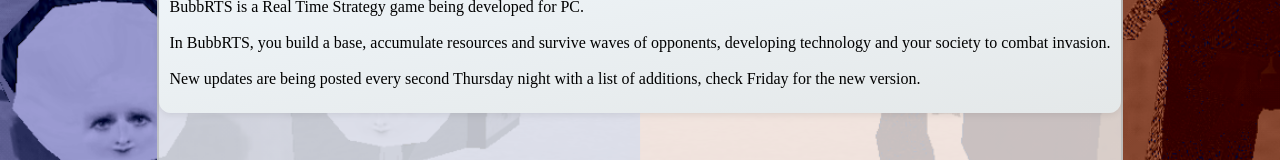
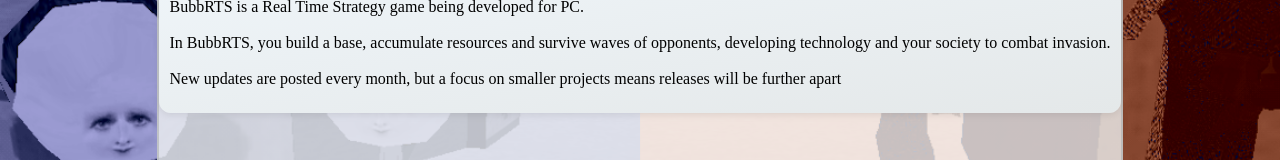
Before and after one commit to tribubb/tribubb.github.io, a Next.js app: page /BubbRTS/bubbRTSLanding in a window 1280 px wide. Shown: the part 189-349 px from the top of the page. Built offline with nearby package versions, Linux system fonts and the light colour scheme.

Commit message:
Time update, background gradient slowed

```diff
--- a/src/pages/BubbRTS/bubbRTSLanding.tsx
+++ b/src/pages/BubbRTS/bubbRTSLanding.tsx
@@ -19,7 +19,7 @@
               <div className={styles.basicBorder}>
                   <p>BubbRTS is a Real Time Strategy game being developed for PC.</p> <br/>
                   <p>In BubbRTS, you build a base, accumulate resources and survive waves of opponents, developing technology and your society to combat invasion.</p><br/>
-                  <p>New updates are being posted every second Thursday night with a list of additions, check Friday for the new version.</p>
+                  <p>New updates are posted every month, but a focus on smaller projects means releases will be further apart</p>
               </div>
           </div>
 
--- a/src/styles/globals.css
+++ b/src/styles/globals.css
@@ -53,7 +53,7 @@
     color: rgb(var(--foreground-rgb));
     background: linear-gradient( to bottom, rgb(var(--background-start-rgb1)), rgb(var(--background-end-rgb1)), rgb(var(--background-start-rgb2)), rgb(var(--background-end-rgb2)) );
     background-size: 400% 400%;
-    animation: color-change 15s infinite;
+    animation: color-change 45s infinite;
 }
 
 @keyframes color-change
```
